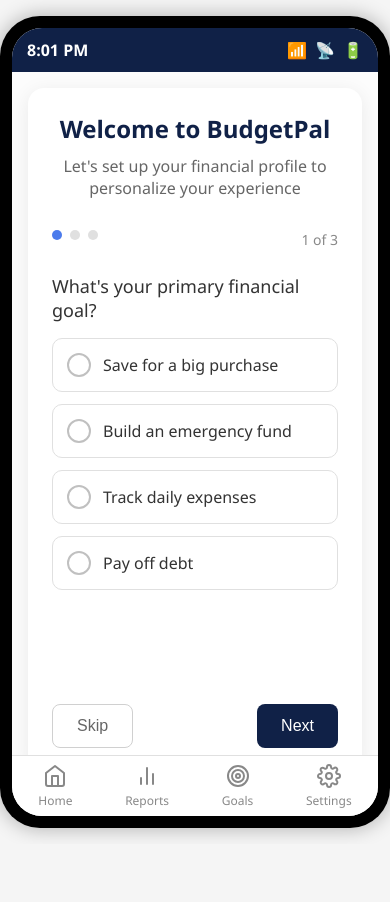
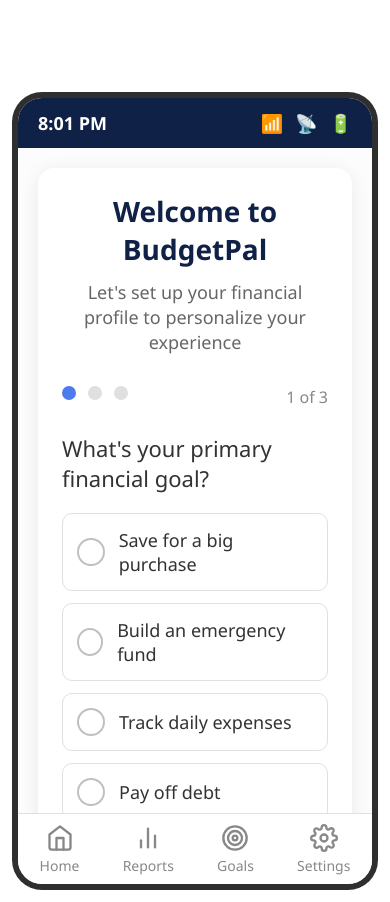
Before and after one commit to Daniel21b/Budgeting-App, a plain HTML site: page index.html in a window 390 px wide. Before the commit the page ends 844 px from the top, so only its background shows below. Drawn offline with Linux system fonts and the light colour scheme.

Commit message:
fixed the phone frame

```diff
--- a/index.html
+++ b/index.html
@@ -162,7 +162,7 @@
             <div class="nav-bar">
                 <div class="nav-item" onclick="navigate('home')">
                     <div class="nav-icon">
-                        <svg xmlns="http://www.w3.org/2000/svg" width="24" height="24" viewBox="0 0 24 24" fill="none" stroke="currentColor" stroke-width="2" stroke-linecap="round" stroke-linejoin="round">
+                        <svg xmlns="http://www.w3.org/2000/svg" width="28" height="28" viewBox="0 0 24 24" fill="none" stroke="currentColor" stroke-width="2" stroke-linecap="round" stroke-linejoin="round">
                             <path d="M3 9l9-7 9 7v11a2 2 0 0 1-2 2H5a2 2 0 0 1-2-2z"></path>
                             <polyline points="9 22 9 12 15 12 15 22"></polyline>
                         </svg>
@@ -171,7 +171,7 @@
                 </div>
                 <div class="nav-item" onclick="navigate('reports')">
                     <div class="nav-icon">
-                        <svg xmlns="http://www.w3.org/2000/svg" width="24" height="24" viewBox="0 0 24 24" fill="none" stroke="currentColor" stroke-width="2" stroke-linecap="round" stroke-linejoin="round">
+                        <svg xmlns="http://www.w3.org/2000/svg" width="28" height="28" viewBox="0 0 24 24" fill="none" stroke="currentColor" stroke-width="2" stroke-linecap="round" stroke-linejoin="round">
                             <line x1="18" y1="20" x2="18" y2="10"></line>
                             <line x1="12" y1="20" x2="12" y2="4"></line>
                             <line x1="6" y1="20" x2="6" y2="14"></line>
@@ -181,7 +181,7 @@
                 </div>
                 <div class="nav-item" onclick="navigate('goals')">
                     <div class="nav-icon">
-                        <svg xmlns="http://www.w3.org/2000/svg" width="24" height="24" viewBox="0 0 24 24" fill="none" stroke="currentColor" stroke-width="2" stroke-linecap="round" stroke-linejoin="round">
+                        <svg xmlns="http://www.w3.org/2000/svg" width="28" height="28" viewBox="0 0 24 24" fill="none" stroke="currentColor" stroke-width="2" stroke-linecap="round" stroke-linejoin="round">
                             <circle cx="12" cy="12" r="10"></circle>
                             <circle cx="12" cy="12" r="6"></circle>
                             <circle cx="12" cy="12" r="2"></circle>
@@ -191,7 +191,7 @@
                 </div>
                 <div class="nav-item" onclick="navigate('settings')">
                     <div class="nav-icon">
-                        <svg xmlns="http://www.w3.org/2000/svg" width="24" height="24" viewBox="0 0 24 24" fill="none" stroke="currentColor" stroke-width="2" stroke-linecap="round" stroke-linejoin="round">
+                        <svg xmlns="http://www.w3.org/2000/svg" width="28" height="28" viewBox="0 0 24 24" fill="none" stroke="currentColor" stroke-width="2" stroke-linecap="round" stroke-linejoin="round">
                             <circle cx="12" cy="12" r="3"></circle>
                             <path d="M19.4 15a1.65 1.65 0 0 0 .33 1.82l.06.06a2 2 0 0 1 0 2.83 2 2 0 0 1-2.83 0l-.06-.06a1.65 1.65 0 0 0-1.82-.33 1.65 1.65 0 0 0-1 1.51V21a2 2 0 0 1-2 2 2 2 0 0 1-2-2v-.09A1.65 1.65 0 0 0 9 19.4a1.65 1.65 0 0 0-1.82.33l-.06.06a2 2 0 0 1-2.83 0 2 2 0 0 1 0-2.83l.06-.06a1.65 1.65 0 0 0 .33-1.82 1.65 1.65 0 0 0-1.51-1H3a2 2 0 0 1-2-2 2 2 0 0 1 2-2h.09A1.65 1.65 0 0 0 4.6 9a1.65 1.65 0 0 0-.33-1.82l-.06-.06a2 2 0 0 1 0-2.83 2 2 0 0 1 2.83 0l.06.06a1.65 1.65 0 0 0 1.82.33H9a1.65 1.65 0 0 0 1-1.51V3a2 2 0 0 1 2-2 2 2 0 0 1 2 2v.09a1.65 1.65 0 0 0 1 1.51 1.65 1.65 0 0 0 1.82-.33l.06-.06a2 2 0 0 1 2.83 0 2 2 0 0 1 0 2.83l-.06.06a1.65 1.65 0 0 0-.33 1.82V9a1.65 1.65 0 0 0 1.51 1H21a2 2 0 0 1 2 2 2 2 0 0 1-2 2h-.09a1.65 1.65 0 0 0-1.51 1z"></path>
                         </svg>
--- a/styles.css
+++ b/styles.css
@@ -6,55 +6,58 @@ body {
     justify-content: center;
     align-items: center;
     height: 100vh;
-    background-color: #f5f5f5;
+    background-color: #fff;
 }
 
 
 .phone-frame {
-    width: 450px;
-    height: 812px;
-    background-color: #000;
-    border-radius: 40px;
+    width: 640px;  /* should not change */
+    height: 960px; /* should not change */
+    background-color: #fff;
+    border-radius: 150px 150px 40px 40px;
     position: relative;
     overflow: hidden;
-    box-shadow: 0 0 20px rgba(0, 0, 0, 0.3);
+
 }
 
 .screen {
     position: absolute;
-    top: 12px;
+    top: 150px;
     left: 12px;
     right: 12px;
     bottom: 12px;
     background-color: #fff;
     border-radius: 30px;
     overflow: hidden;
+    border: 6px solid #0f0e0edc;
 }
 
 
 .status-bar {
-    height: 44px;
+    height: 50px;
     background-color: #102147;
     display: flex;
     justify-content: space-between;
     align-items: center;
-    padding: 0 15px;
+    padding: 0 20px;
     color: white;
 }
 
 .time {
     font-weight: bold;
+    font-size: 18px;
 }
 
 .status-icons {
     display: flex;
-    gap: 8px;
+    gap: 12px;
+    font-size: 18px;
 }
 
 
 .app-content {
-    height: calc(100% - 44px - 60px); /* Subtract status bar and nav bar height */
-    padding: 16px;
+    height: calc(100% - 50px - 70px); /* Subtract status bar and nav bar height */
+    padding: 20px;
     display: flex;
     flex-direction: column;
     background-color: #fcfcfc;
@@ -77,14 +80,14 @@ body {
 }
 
 .survey-title {
-    font-size: 24px;
+    font-size: 28px;
     font-weight: 600;
     color: #102147;
-    margin-bottom: 10px;
+    margin-bottom: 12px;
 }
 
 .survey-subtitle {
-    font-size: 16px;
+    font-size: 18px;
     color: #666;
     line-height: 1.4;
 }
@@ -97,12 +100,12 @@ body {
 
 .step-indicator {
     display: flex;
-    gap: 8px;
+    gap: 12px;
 }
 
 .step-dot {
-    width: 10px;
-    height: 10px;
+    width: 14px;
+    height: 14px;
     border-radius: 50%;
     background-color: #e0e0e0;
 }
@@ -113,7 +116,7 @@ body {
 
 .step-number {
     color: #888;
-    font-size: 14px;
+    font-size: 16px;
 }
 
 .survey-question {
@@ -121,10 +124,10 @@ body {
 }
 
 .question-text {
-    font-size: 18px;
+    font-size: 22px;
     font-weight: 500;
     color: #333;
-    margin-bottom: 16px;
+    margin-bottom: 20px;
 }
 
 .answer-options {
@@ -154,11 +157,11 @@ body {
 }
 
 .option-radio {
-    width: 20px;
-    height: 20px;
+    width: 24px;
+    height: 24px;
     border: 2px solid #c0c0c0;
     border-radius: 50%;
-    margin-right: 12px;
+    margin-right: 14px;
     display: flex;
     justify-content: center;
     align-items: center;
@@ -170,14 +173,14 @@ body {
 
 .option.selected .option-radio::after {
     content: "";
-    width: 10px;
-    height: 10px;
+    width: 14px;
+    height: 14px;
     border-radius: 50%;
     background-color: #4b7bec;
 }
 
 .option-text {
-    font-size: 16px;
+    font-size: 18px;
     color: #333;
 }
 
@@ -188,9 +191,9 @@ body {
 }
 
 .btn {
-    padding: 12px 24px;
-    border-radius: 8px;
-    font-size: 16px;
+    padding: 14px 28px;
+    border-radius: 10px;
+    font-size: 18px;
     font-weight: 500;
     cursor: pointer;
     transition: all 0.2s ease;
@@ -230,7 +233,7 @@ body {
 
 
 .nav-bar {
-    height: 60px;
+    height: 70px;
     background-color: white;
     border-top: 1px solid #e0e0e0;
     display: flex;
@@ -251,7 +254,7 @@ body {
 }
 
 .nav-icon {
-    font-size: 24px;
+    font-size: 28px;
     color: #888;
     display: flex;
     justify-content: center;
@@ -259,14 +262,14 @@ body {
 }
 
 .nav-icon svg {
-    width: 24px;
-    height: 24px;
+    width: 28px;
+    height: 28px;
     color: #888;
     transition: color 0.2s ease;
 }
 
 .nav-label {
-    font-size: 12px;
+    font-size: 14px;
     color: #888;
     transition: color 0.2s ease;
 }
@@ -301,8 +304,8 @@ body {
 
 .budget-summary h2 {
     color: #102147;
-    font-size: 20px;
-    margin: 0 0 16px 0;
+    font-size: 24px;
+    margin: 0 0 20px 0;
 }
 
 .balance-card {
@@ -313,7 +316,7 @@ body {
 }
 
 .balance-amount {
-    font-size: 32px;
+    font-size: 38px;
     font-weight: 600;
     color: #102147;
 }
@@ -352,8 +355,8 @@ body {
 
 .recent-activity h3 {
     color: #102147;
-    font-size: 18px;
-    margin: 0 0 16px 0;
+    font-size: 22px;
+    margin: 0 0 20px 0;
 }
 
 .activity-list {
@@ -390,6 +393,7 @@ body {
 .activity-name {
     font-weight: 500;
     color: #333;
+    font-size: 18px;
 }
 
 .activity-category {
@@ -410,23 +414,23 @@ body {
 
 .action-btn {
     flex: 1;
-    padding: 12px;
+    padding: 14px;
     border: 1px solid #e0e0e0;
-    border-radius: 10px;
+    border-radius: 12px;
     background: white;
     color: #333;
-    font-size: 14px;
+    font-size: 16px;
     font-weight: 500;
     cursor: pointer;
     transition: all 0.2s ease;
     display: flex;
     align-items: center;
     justify-content: center;
-    gap: 8px;
+    gap: 10px;
 }
 
 .action-btn span {
-    font-size: 16px;
+    font-size: 20px;
 }
 
 .action-btn.primary {
@@ -449,8 +453,8 @@ body {
 
 .spending-breakdown h3 {
     color: #102147;
-    font-size: 18px;
-    margin: 0 0 16px 0;
+    font-size: 22px;
+    margin: 0 0 20px 0;
 }
 
 .category-bars {
@@ -466,9 +470,10 @@ body {
 }
 
 .category-label {
-    min-width: 80px;
+    min-width: 90px;
     color: #333;
     font-weight: 500;
+    font-size: 18px;
 }
 
 .bar-container {
@@ -486,10 +491,11 @@ body {
 }
 
 .category-amount {
-    min-width: 60px;
+    min-width: 70px;
     text-align: right;
     color: #666;
     font-weight: 500;
+    font-size: 18px;
 }
 
 .upcoming-bills {
@@ -501,8 +507,8 @@ body {
 
 .upcoming-bills h3 {
     color: #102147;
-    font-size: 18px;
-    margin: 0 0 16px 0;
+    font-size: 22px;
+    margin: 0 0 20px 0;
 }
 
 .bill-item {
@@ -529,6 +535,7 @@ body {
 .bill-name {
     font-weight: 500;
     color: #333;
+    font-size: 18px;
 }
 
 .bill-due {
@@ -552,11 +559,11 @@ body {
 }
 
 .tip-icon {
-    font-size: 24px;
+    font-size: 28px;
 }
 
 .tip-text {
     color: #333;
-    font-size: 14px;
+    font-size: 16px;
     line-height: 1.4;
 }
```
